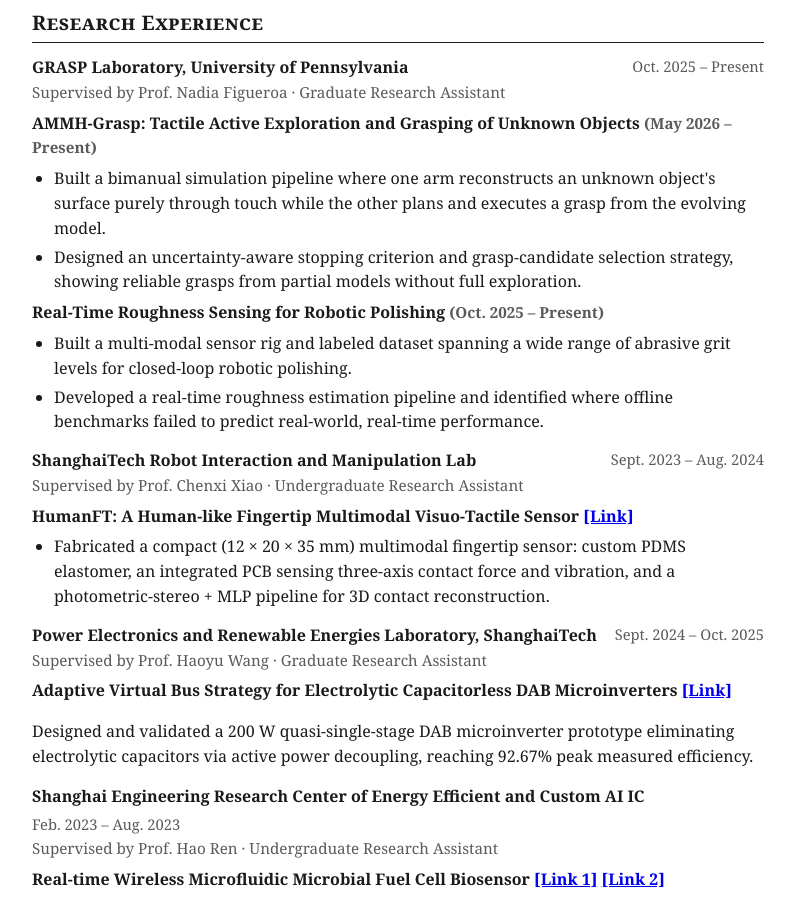
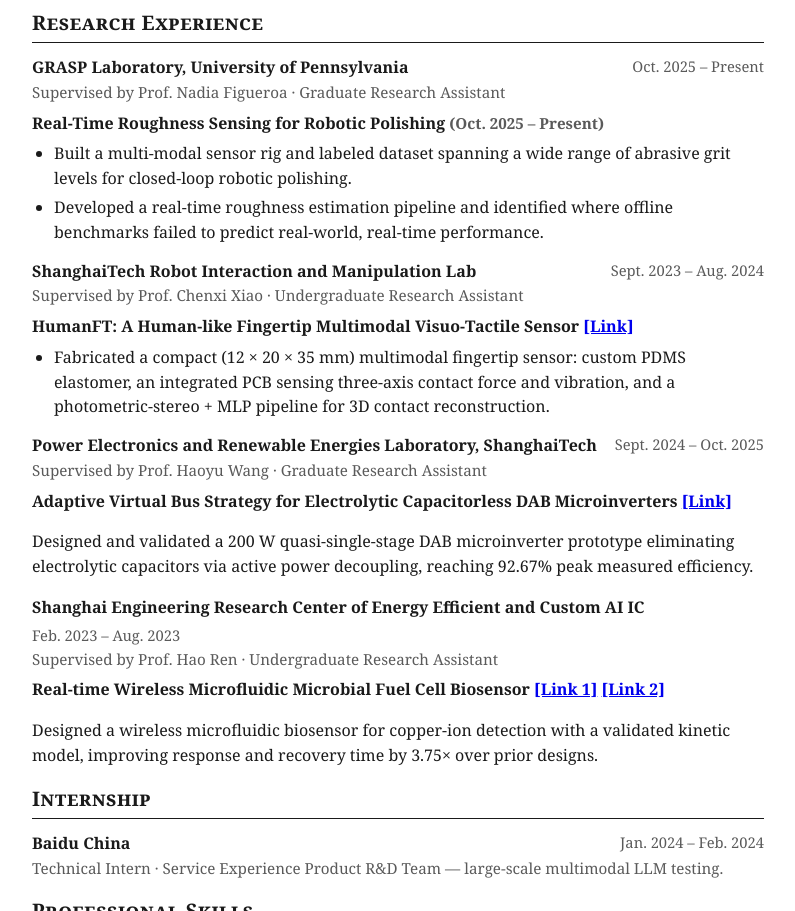
Before and after one commit to yifanwu-2001/home-page, a plain HTML site: page index.html in a window 1280 px wide. Shown: the part 957-1868 px from the top of the page, without its empty margins (242-1037 px from the left). Drawn offline with Linux system fonts and the light colour scheme.

Commit message:
Remove AMMH-Grasp project entry

```diff
--- a/index.html
+++ b/index.html
@@ -193,12 +193,6 @@
     </div>
     <div class="entry-sub">Supervised by Prof. Nadia Figueroa · Graduate Research Assistant</div>
 
-    <div class="entry-title">AMMH-Grasp: Tactile Active Exploration and Grasping of Unknown Objects <span class="entry-sub">(May 2026 – Present)</span></div>
-    <ul>
-      <li>Built a bimanual simulation pipeline where one arm reconstructs an unknown object's surface purely through touch while the other plans and executes a grasp from the evolving model.</li>
-      <li>Designed an uncertainty-aware stopping criterion and grasp-candidate selection strategy, showing reliable grasps from partial models without full exploration.</li>
-    </ul>
-
     <div class="entry-title">Real-Time Roughness Sensing for Robotic Polishing <span class="entry-sub">(Oct. 2025 – Present)</span></div>
     <ul>
       <li>Built a multi-modal sensor rig and labeled dataset spanning a wide range of abrasive grit levels for closed-loop robotic polishing.</li>
```
